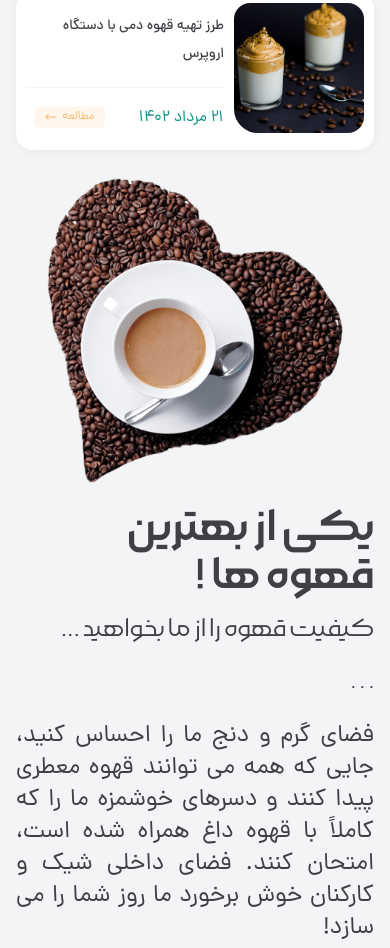
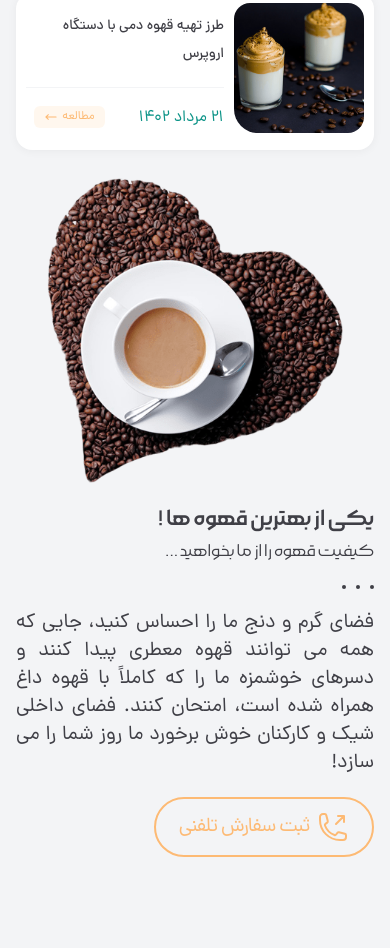
Before and after one commit to awmiri/coffee_web, a website: page public/index.html in a window 390 px wide. Shown: the part 3475-4423 px from the top of the page. After the commit the page ends 4380 px from the top, so only its background shows below. Drawn offline with Linux system fonts and the light colour scheme.

Commit message:
responsive contact us section and done this section

```diff
--- a/public/index.html
+++ b/public/index.html
@@ -1651,18 +1651,16 @@
             <section class="contact-us pt-7 md:pt-[112px] mb-12">
                 <div class="container">
                    <div class="flex gap-5 items-center flex-col md:flex-row md:items-start">
-                    <div class="w-[296px]">
-                        <img src="./image/contact.png" alt="contact" class="w-full">
-                    </div>
+                        <img src="./image/contact.png" alt="contact" class="w-[296px]">
                     <div class="text-zinc-700 dark:text-white">
-                        <h2 class="font-MorabbaMedium text-5xl/[48px] mb-1.5">یکی از بهترین قهوه ها !</h2>
-                        <h4 class="font-MorabbaLight text-3xl/[48px] mb-5">کیفیت قهوه را از ما بخواهید ...</h4>
-                        <div class="mb-6">
-                            <span>.</span>
-                            <span>.</span>
-                            <span>.</span>
-                        </div>
-                        <p class="text-2xl max-w-[980px] text-justify mb-6">فضای گرم و دنج ما را احساس کنید، جایی که همه می توانند قهوه معطری پیدا کنند و دسرهای خوشمزه ما را که کاملاً با قهوه داغ همراه شده است، امتحان کنند. فضای داخلی شیک و کارکنان خوش برخورد ما روز شما را می سازد!</p>
+                        <h2 class="font-MorabbaMedium text-2xl md:text-5xl/[48px] mb-0.5 md:mb-1.5">یکی از بهترین قهوه ها !</h2>
+                        <h4 class="font-MorabbaLight text-xl md:text-3xl/[48px]">کیفیت قهوه را از ما بخواهید ...</h4>
+                        <div class="flex items-center gap-2.5 my-5 md:my-6">
+                            <span class="w-1 h-1 rounded-full bg-zinc-700 dark:bg-gray-400"></span>
+                            <span class="w-1 h-1 rounded-full bg-zinc-700 dark:bg-gray-400"></span>
+                            <span class="w-1 h-1 rounded-full bg-zinc-700 dark:bg-gray-400"></span>
+                        </div>
+                        <p class="text-xl md:text-2xl max-w-[980px] text-justify mb-5 md:mb-6">فضای گرم و دنج ما را احساس کنید، جایی که همه می توانند قهوه معطری پیدا کنند و دسرهای خوشمزه ما را که کاملاً با قهوه داغ همراه شده است، امتحان کنند. فضای داخلی شیک و کارکنان خوش برخورد ما روز شما را می سازد!</p>
                         <a href="#" class="text-xl tracking-tighter flex items-center justify-center gap-2 w-[220px] h-[60px] border-[2px] border-orange-300 rounded-full text-orange-300">
                             <svg class="w-8 h-8">
                                 <use href="#phone"></use>
```
Also changed, not shown: public/style/app.css.
